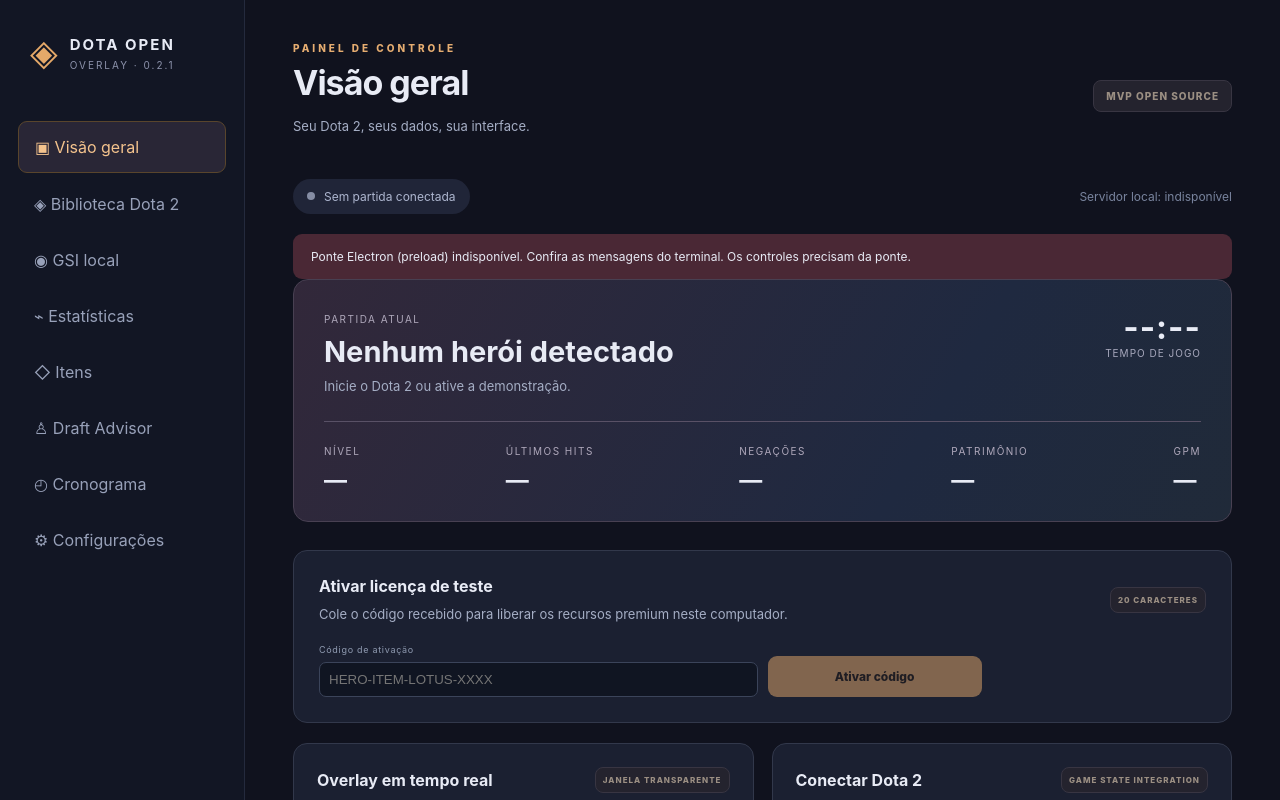
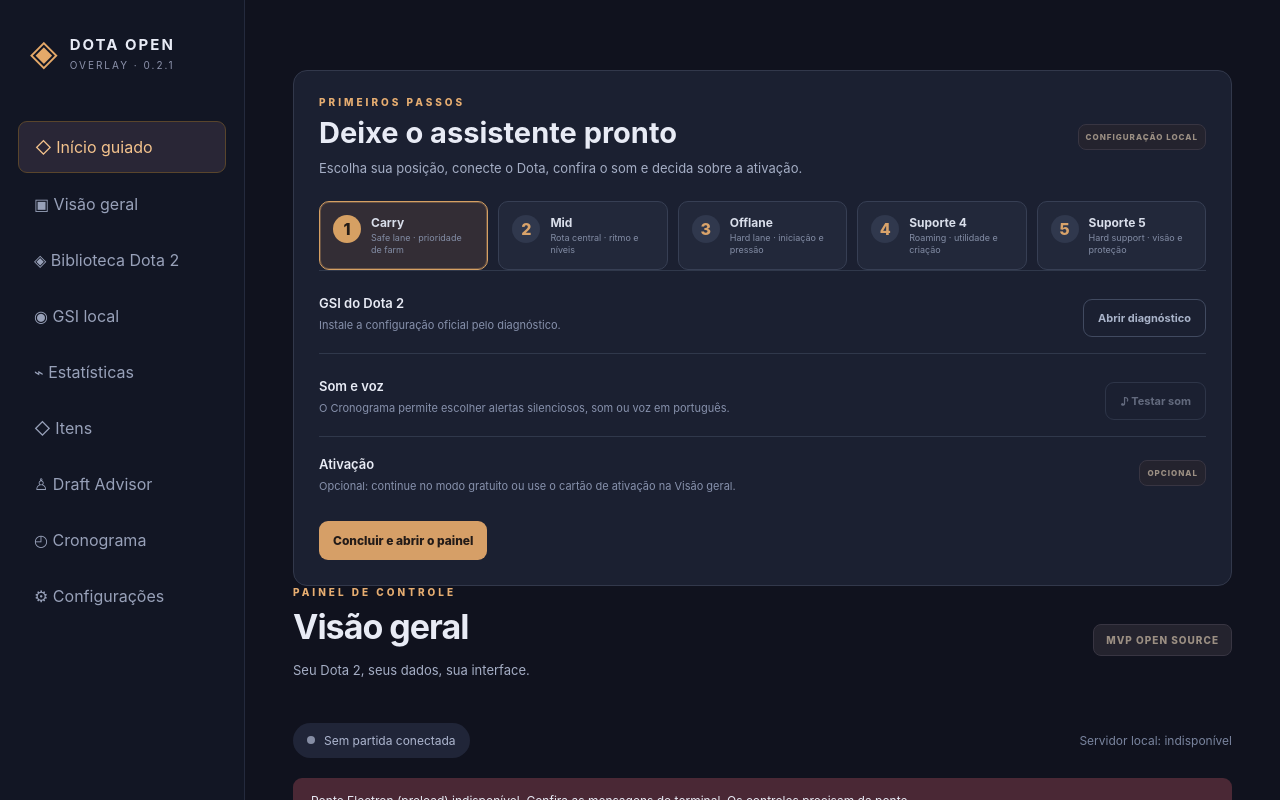
Before and after one commit to pedromacarini/dotaaicoach, a React (Vite) app: page / in a window 1280 px wide. Shown: the top 800 px of the page. Built offline with nearby package versions, Linux system fonts and the light colour scheme.

Commit message:
feat: add guided onboarding card

```diff
--- a/src/components/Dashboard.tsx
+++ b/src/components/Dashboard.tsx
@@ -7,6 +7,7 @@
 import { NotificationPage } from './NotificationPage';
 import { ItemTimingPage } from './ItemTimingPage';
 import { DraftPage } from './DraftPage';
+import { ONBOARDING_COMPLETE_VALUE, ONBOARDING_STORAGE_KEY, shouldShowOnboarding } from '../core/onboarding';
 const value = (n: number | null) => n === null ? '—' : n.toLocaleString('pt-BR');
 const positions: Array<{id:Position;name:string;detail:string}> = [
   {id:1,name:'Carry',detail:'Safe lane · prioridade de farm'},
@@ -23,8 +24,22 @@
   const [activationCode, setActivationCode] = useState('');
   const apiAvailable = Boolean(window.dotaOverlay);
   useEffect(() => { if (localProfile && profileName === '') setProfileName(localProfile.displayName); }, [localProfile, profileName]);
-  const [page,setPage] = useState<'overview'|'library'|'gsi'|'stats'|'items'|'draft'|'notifications'|'settings'>('overview');
+  const [page,setPage] = useState<'onboarding'|'overview'|'library'|'gsi'|'stats'|'items'|'draft'|'notifications'|'settings'>(() => {
+    try { return shouldShowOnboarding(window.localStorage.getItem(ONBOARDING_STORAGE_KEY)) ? 'onboarding' : 'overview'; }
+    catch { return 'onboarding'; }
+  });
   const [libraryHeroKey,setLibraryHeroKey] = useState<string | null>(null);
+  function finishOnboarding(): void {
+    try { window.localStorage.setItem(ONBOARDING_STORAGE_KEY, ONBOARDING_COMPLETE_VALUE); } catch { /* O guia segue utilizável. */ }
+    setMessage('Configuração inicial concluída. Você pode reabrir o guia pelo menu.');
+    setPage('overview');
+  }
+  async function previewSound(): Promise<void> {
+    setBusy(true); setMessage('');
+    try { await window.dotaOverlay.previewNotificationSound(); setMessage('Som de teste reproduzido. Alertas de voz podem ser escolhidos no Cronograma.'); }
+    catch (e) { setMessage(`Não foi possível testar o som: ${String(e)}`); }
+    finally { setBusy(false); }
+  }
   async function saveConfig() {
     setBusy(true); setMessage('');
     try {
@@ -100,6 +115,7 @@
   return <div className="dashboard">
     <aside className="sidebar">
       <div className="brand"><span className="brand-icon">◈</span><div><strong>DOTA OPEN</strong><small>OVERLAY · 0.2.1</small></div></div>
+      <button type="button" className={`menu-item menu-button ${page === 'onboarding' ? 'current' : ''}`} onClick={() => { setPage('onboarding'); setMessage(''); }}>◇ Início guiado</button>
       <button type="button" className={`menu-item menu-button ${page === 'overview' ? 'current' : ''}`} onClick={() => setPage('overview')}>▣ Visão geral</button>
       <button type="button" className={`menu-item menu-button ${page === 'library' ? 'current' : ''}`} onClick={() => setPage('library')}>◈ Biblioteca Dota 2</button>
       <button type="button" className={`menu-item menu-button ${page === 'gsi' ? 'current' : ''}`} onClick={() => { setPage('gsi'); setMessage(''); }}>◉ GSI local</button>
@@ -156,6 +172,15 @@
       {message && <div className="notice">{message}</div>}
       <div className="footerline"><span>Layout validado e mantido dentro da área útil do monitor.</span><span>Salvo apenas neste computador</span></div>
     </> : <>
+      {page === 'onboarding' && <section className="settings-card" aria-labelledby="onboarding-title">
+        <div className="card-top"><div><div className="eyebrow">PRIMEIROS PASSOS</div><h2 id="onboarding-title">Deixe o assistente pronto</h2><p>Escolha sua posição, conecte o Dota, confira o som e decida sobre a ativação.</p></div><span className="mini-label">CONFIGURAÇÃO LOCAL</span></div>
+        <div className="position-grid">{positions.map(position => <button type="button" key={position.id} disabled={busy} className={preferences.position===position.id?'selected':''} aria-pressed={preferences.position===position.id} onClick={() => void setPosition(position.id)}><span>{position.id}</span><strong>{position.name}</strong><small>{position.detail}</small></button>)}</div>
+        <div className="control-row"><div><strong>GSI do Dota 2</strong><small>{gsiDiagnostics.installation.configCurrent ? 'Configuração instalada; valide em lobby ou partida contra bots.' : 'Instale a configuração oficial pelo diagnóstico.'}</small></div><button type="button" className="secondary-button" onClick={() => { setPage('gsi'); setMessage(''); }}>Abrir diagnóstico</button></div>
+        <div className="control-row"><div><strong>Som e voz</strong><small>O Cronograma permite escolher alertas silenciosos, som ou voz em português.</small></div><button type="button" className="secondary-button" disabled={busy || !apiAvailable} onClick={() => void previewSound()}>♪ Testar som</button></div>
+        <div className="control-row"><div><strong>Ativação</strong><small>{license?.valid ? 'Licença local ativa.' : 'Opcional: continue no modo gratuito ou use o cartão de ativação na Visão geral.'}</small></div><span className={`mini-label ${license?.valid ? 'ok' : ''}`}>{license?.valid ? 'ATIVA' : 'OPCIONAL'}</span></div>
+        <button type="button" className="primary-button" onClick={finishOnboarding}>Concluir e abrir o painel</button>
+        {message && <div className="notice" role="status">{message}</div>}
+      </section>}
       <div className="page-top"><div><div className="eyebrow">PAINEL DE CONTROLE</div><h1>Visão geral</h1><p>Seu Dota 2, seus dados, sua interface.</p></div><div className="version">MVP OPEN SOURCE</div></div>
       <div className="status-row"><div className={`status-pill ${snapshot.source}`}><span className="dot"/> {snapshot.source === 'demo' ? 'Demonstração ativa' : snapshot.connected ? 'Recebendo partida' : 'Sem partida conectada'}</div><div className="status-text">Servidor local: {status.gsiListening ? `127.0.0.1:${status.gsiPort}` : 'indisponível'}</div></div>
       {status.error && <div className="notice error">{status.error}</div>}
--- /dev/null
+++ b/src/core/onboarding.ts
@@ -0,0 +1,6 @@
+export const ONBOARDING_STORAGE_KEY = 'dota-open-overlay:onboarding-v1';
+export const ONBOARDING_COMPLETE_VALUE = 'completed';
+
+export function shouldShowOnboarding(saved: string | null): boolean {
+  return saved !== ONBOARDING_COMPLETE_VALUE;
+}
```
Also changed, not shown: 1 other file (tests, documents, lock files or other folders).
